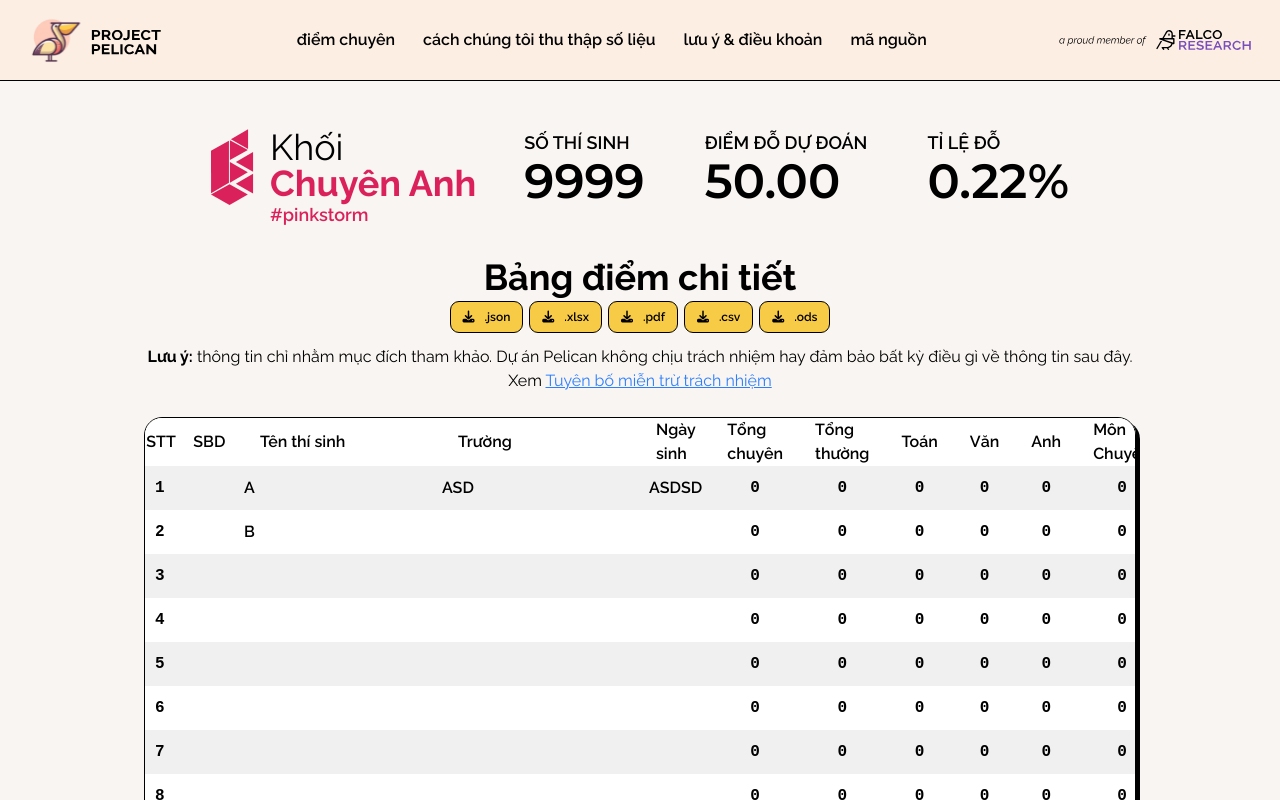
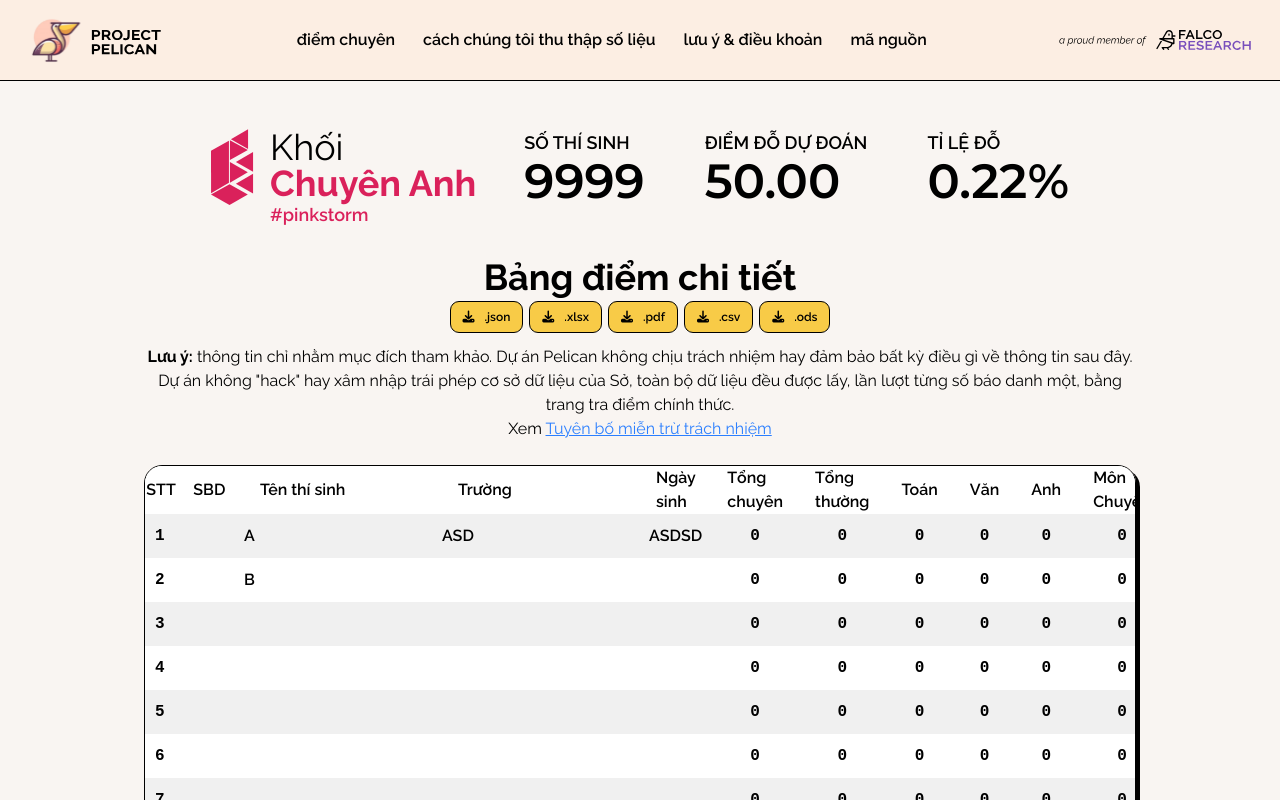
Before and after one commit to falcolabs/pelican, a SvelteKit app in the folder web/: page /chuyenanh in a window 1280 px wide. Shown: the top 800 px of the page. Built offline with nearby package versions, Linux system fonts and the light colour scheme.

Commit message:
additional disclaimer

```diff
--- a/web/src/components/Disclaimer.svelte
+++ b/web/src/components/Disclaimer.svelte
@@ -1,9 +1,8 @@
 <p class="text-center font-normal">
-    <strong>Lưu ý:</strong> thông tin chỉ nhằm mục đích tham khảo. Dự án Pelican không chịu
-    trách nhiệm hay đảm bảo bất kỳ điều gì về thông tin sau đây.<br />
-    Xem
-    <a class="text-blue-500 underline" href="/disclaimer#mientru"
-        >Tuyên bố miễn trừ trách nhiệm</a
-    >
+    <strong>Lưu ý:</strong> thông tin chỉ nhằm mục đích tham khảo. Dự án Pelican không chịu trách
+    nhiệm hay đảm bảo bất kỳ điều gì về thông tin sau đây.<br />
+    Dự án không "hack" hay xâm nhập trái phép cơ sở dữ liệu của Sở, toàn bộ dữ liệu đều được lấy, lần
+    lượt từng số báo danh một, bằng trang tra điểm chính thức. <br /> Xem
+    <a class="text-blue-500 underline" href="/disclaimer#mientru">Tuyên bố miễn trừ trách nhiệm</a>
     <br />&nbsp;
 </p>
```
